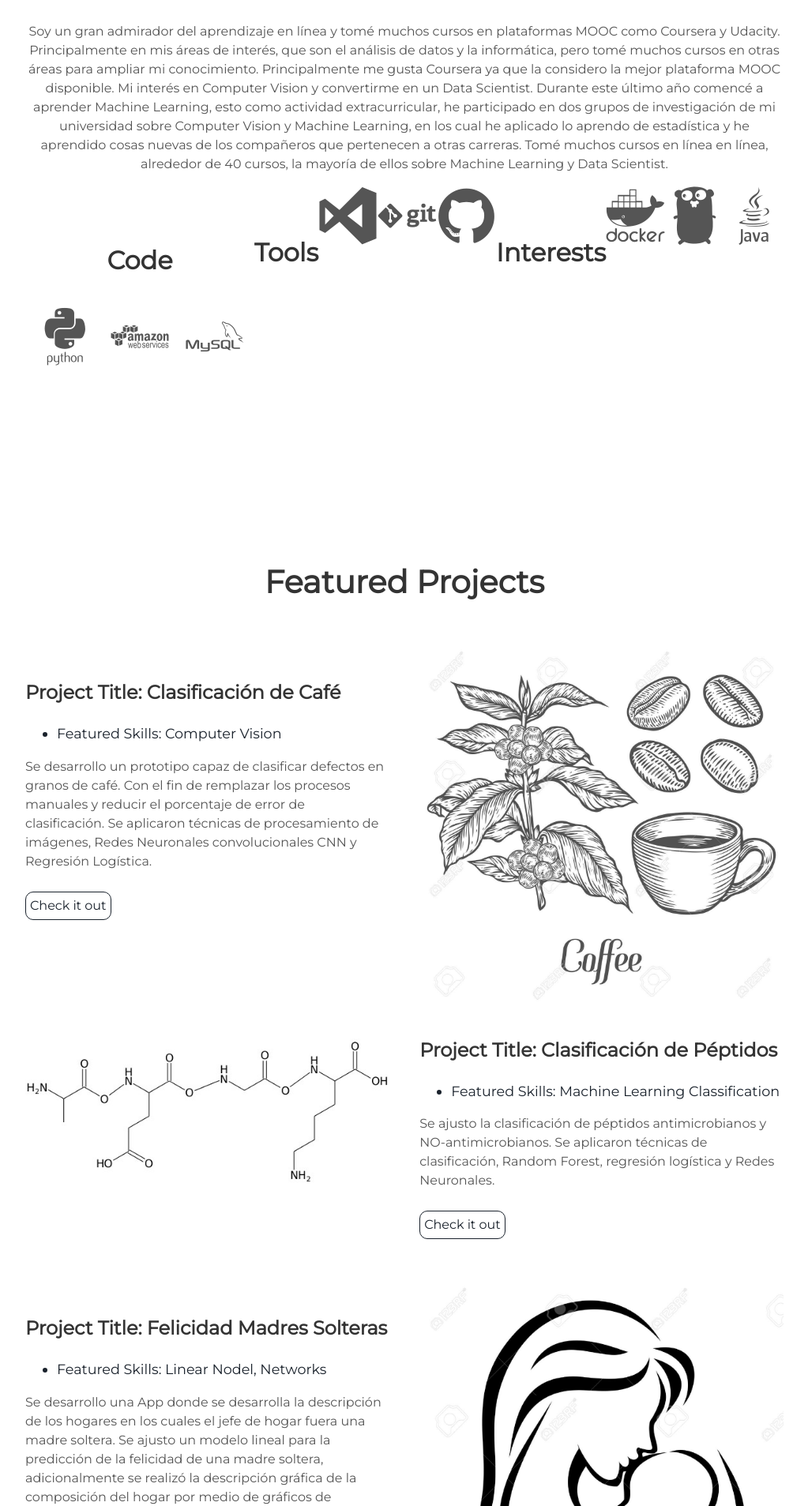
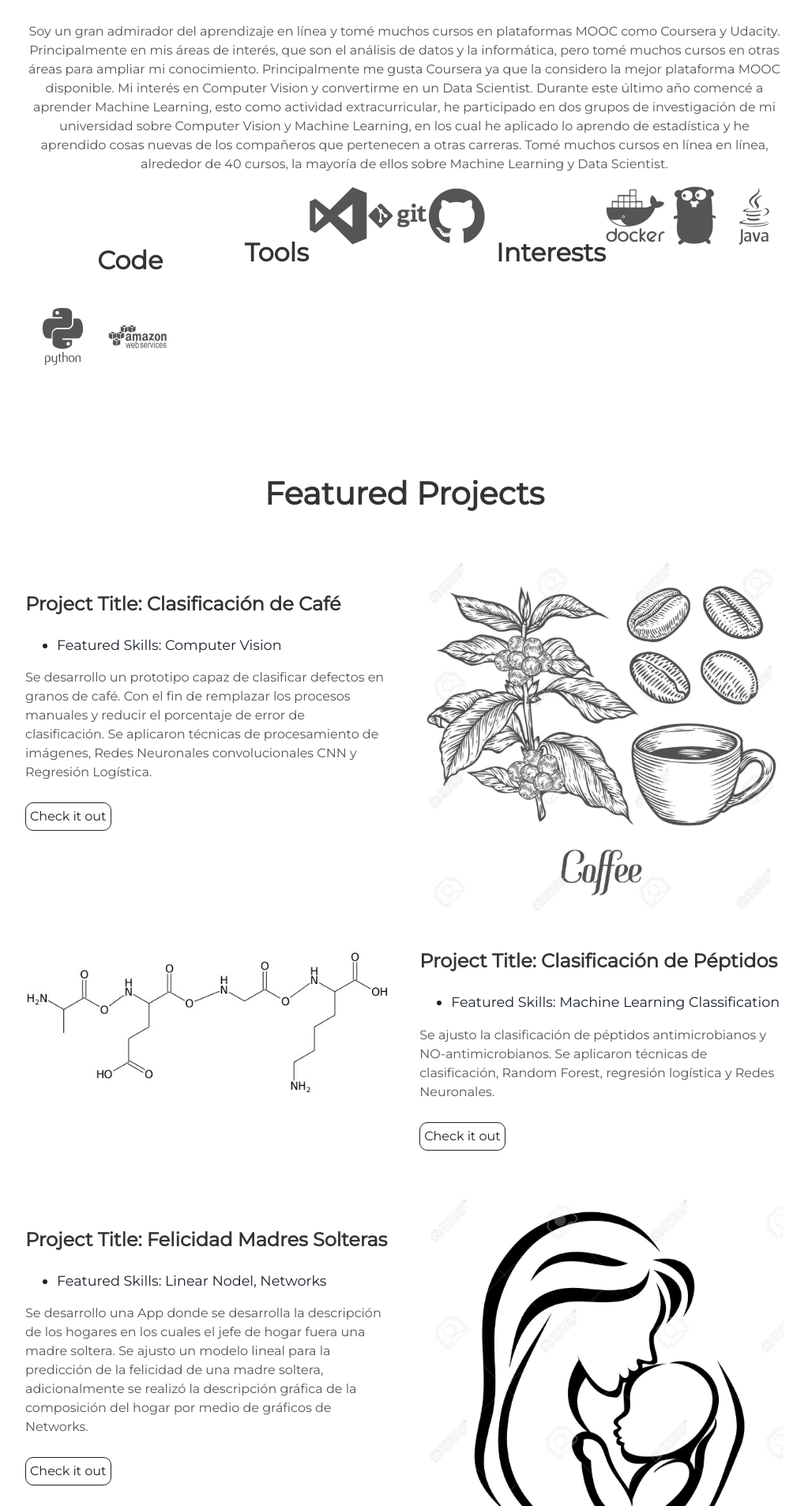
Before and after one commit to oecorrechag/Resume, a Jekyll site: the page built from index.html, in a window 1280 px wide. Shown: the part 1029-2936 px from the top of the page at 79% size, without its empty margins (128-1151 px from the left). Built offline with Jekyll 4.4.1, drawn with Linux system fonts in a browser that asks for light colours.

Commit message:
README.md
11

```diff
--- a/_includes/about.html
+++ b/_includes/about.html
@@ -7,7 +7,6 @@
       <h2>Code</h2>
       <i class="devicon-python-plain-wordmark"></i>
       <i class="devicon-amazonwebservices-plain-wordmark"></i>
-      <i class="devicon-mysql-plain-wordmark"></i>
       <i class="fab fa-instagram"></i>
       <p></p>
     </div>
```
